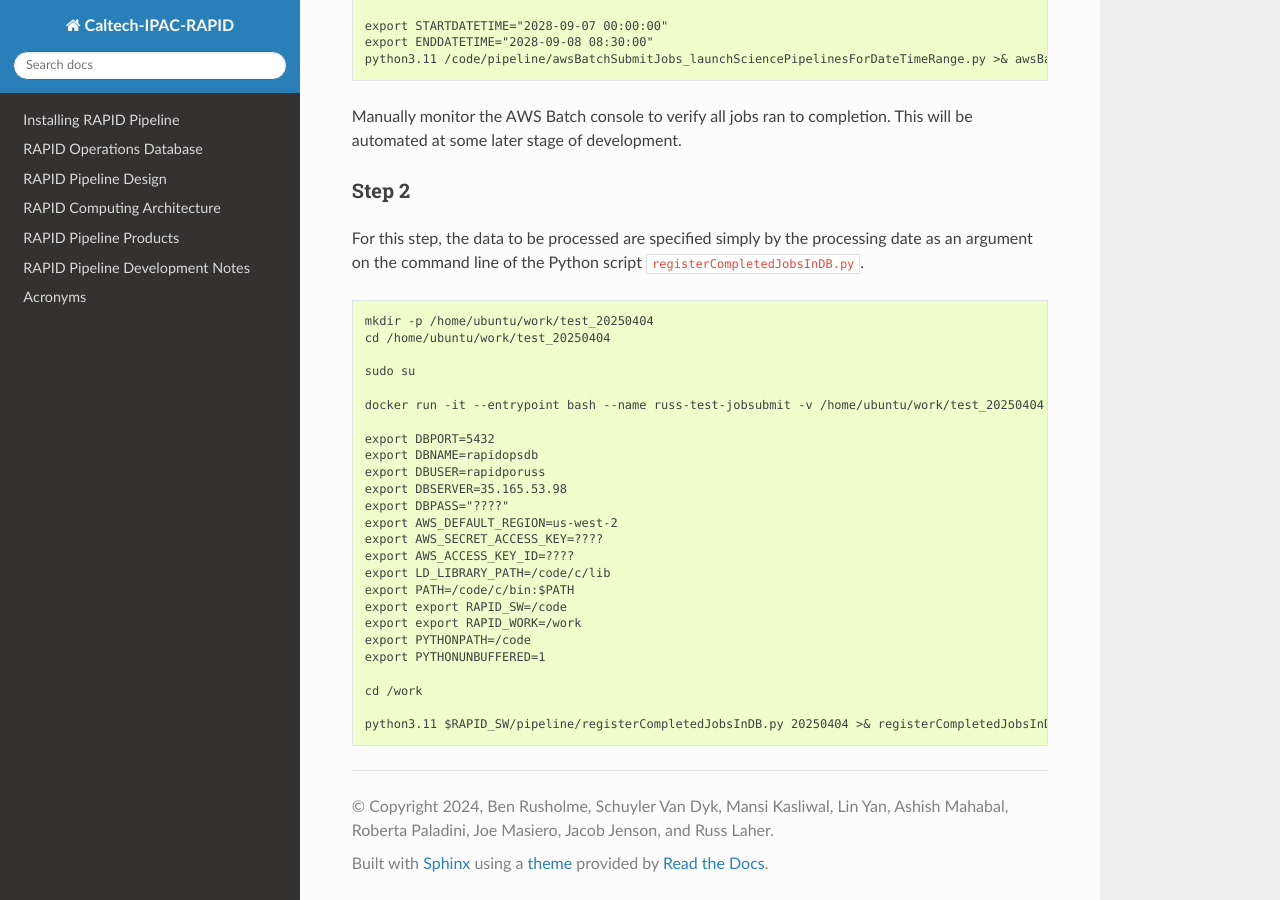
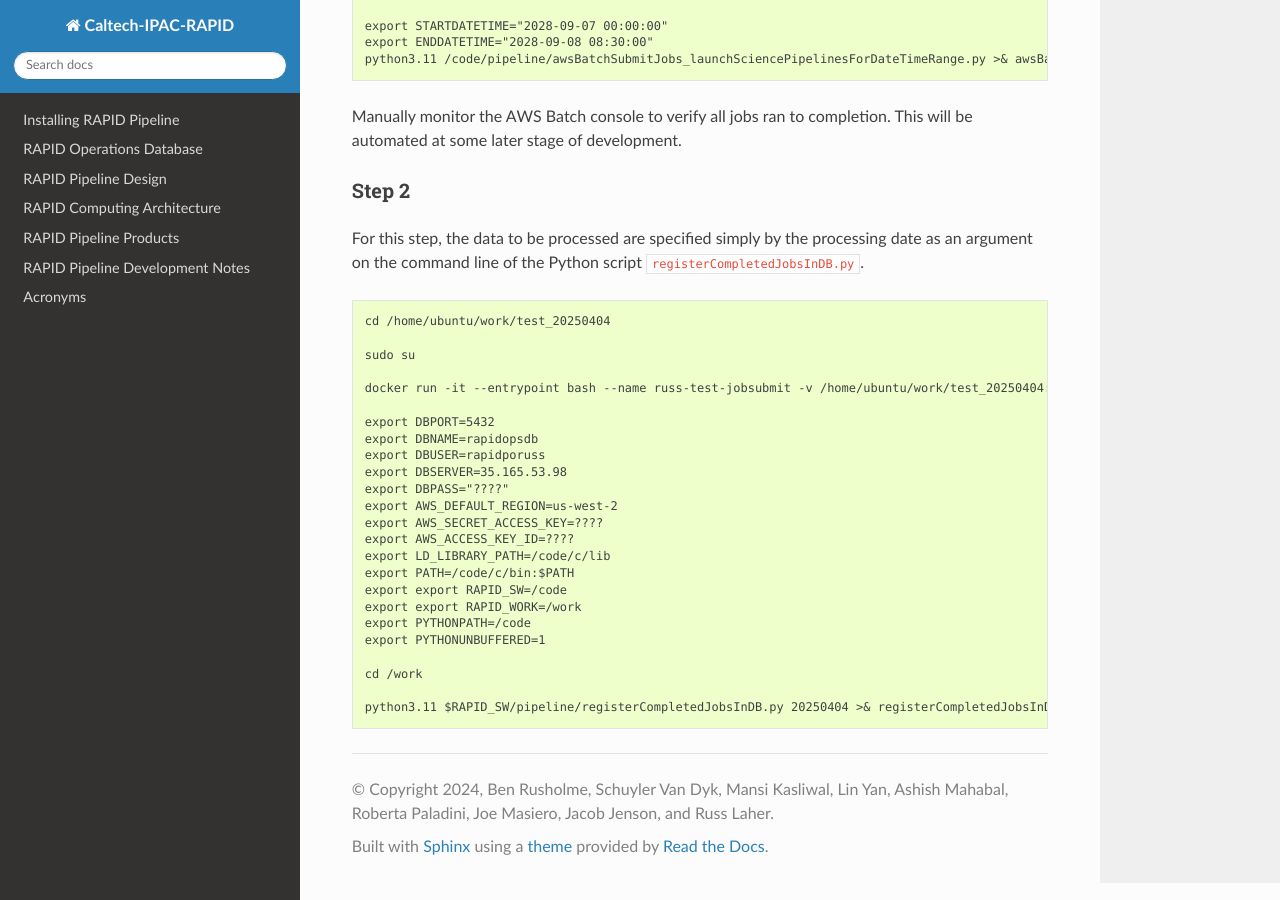
Before and after one commit to Caltech-IPAC/rapid, a Sphinx documentation site: the page built from docs/source/ops/bulk_run.rst, in a window 1280 px wide and 900 px high, scrolled down 1527 px. Built offline with Sphinx 7.4.7 and the Read the Docs theme 3.1.0, drawn with Linux system fonts in a browser that asks for light colours; formulas are drawn with MathJax 3.

Commit message:
Remove second mkdir.

```diff
--- a/docs/source/ops/bulk_run.rst
+++ b/docs/source/ops/bulk_run.rst
@@ -91,7 +91,6 @@ For this step, the data to be processed are specified simply by the processing d
 
 .. code-block::
 
-   mkdir -p /home/ubuntu/work/test_20250404
    cd /home/ubuntu/work/test_20250404
 
    sudo su
```
